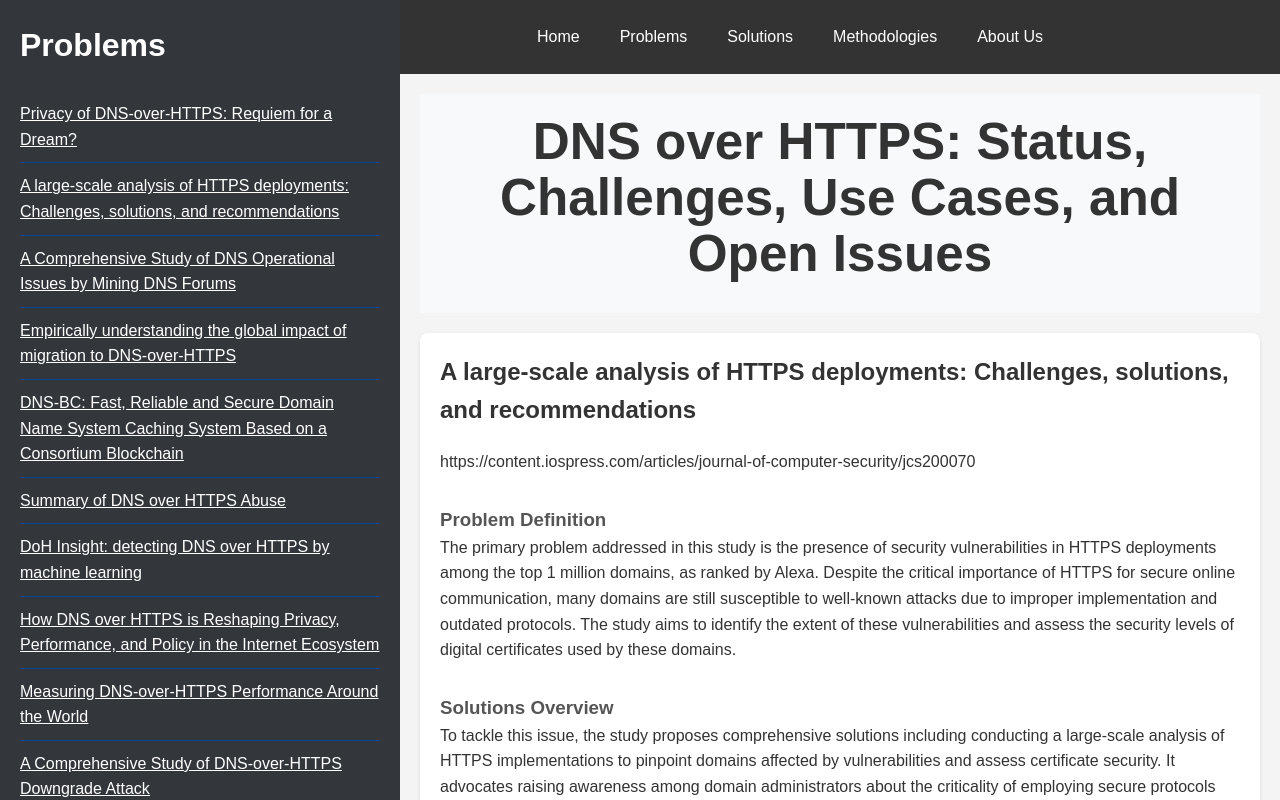
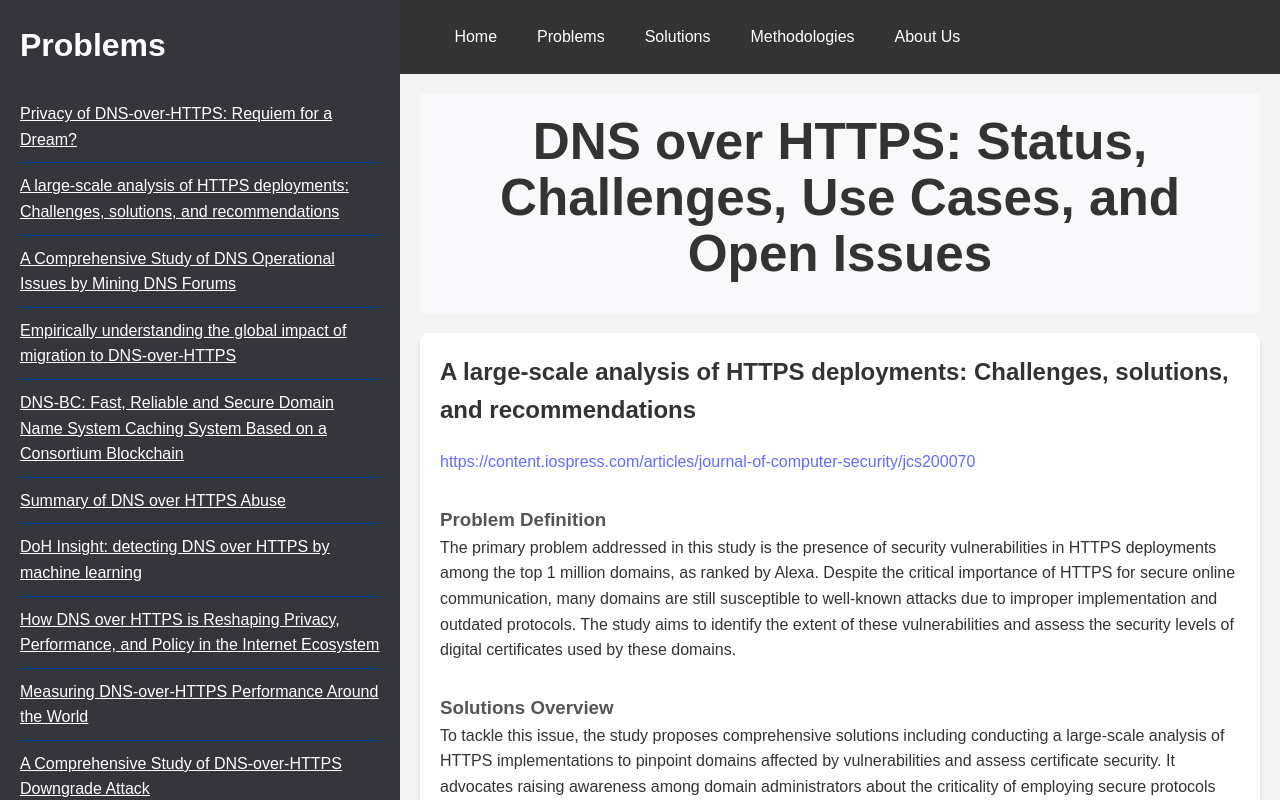
Before and after one commit to jacksayshi/SPA-WT, a React (Vite) app in the folder IOT/: page / in a window 1280 px wide. Both pictures are taken after a click on the element 995 px from the left and 554 px from the top of the page. Shown: the top 800 px of the page. Built offline with nearby package versions, Linux system fonts and the light colour scheme.

Commit message:
made changes and commited to puneeth-branch3

```diff
--- a/IOT/src/App.jsx
+++ b/IOT/src/App.jsx
@@ -575,7 +575,7 @@ methodologyCategory:"System Design and Implementation",
         />
         <main className="main-content">
           {aboutUsContent.length > 0 ? (
-            <TeamMembers teamMembers={aboutUsContent} />
+            <TeamMembers teamMembers={aboutUsCsontent} />
           ) : (
             <>
               <TitleAbout />
--- a/IOT/src/Components/HorizontalNavBar.jsx
+++ b/IOT/src/Components/HorizontalNavBar.jsx
@@ -86,6 +86,7 @@ const HorizontalNavBar = ({ onCategorySelect, onAboutUsSelect }) => {
         </div>
       </div>
       <a href="#" onClick={onAboutUsSelect}>About Us</a>
+      console.log("puneeth");
     </div>
   );
 };
--- a/IOT/src/Components/Problems.jsx
+++ b/IOT/src/Components/Problems.jsx
@@ -1,3 +1,39 @@
+// import '../Styles/Problems.css';
+
+// const Problems = ({ problems, selectedProblem, onSelectProblem, selectedCategory }) => {
+//   const filteredProblems = selectedCategory
+//     ? problems.filter(problem => problem.section1.toLowerCase().includes(selectedCategory.toLowerCase()))
+//     : problems;
+
+//   if (selectedProblem) {
+//     return (
+//       <div className="problem-content">
+//         <h2>{selectedProblem.title}</h2>
+//         <p>{selectedProblem.description}</p>
+//         <h3>Problem Definition</h3>
+//         <p>{selectedProblem.section1}</p>
+//         <h3>Solutions Overview</h3>
+//         <p>{selectedProblem.section2}</p>
+//         <h3>Methodology Approaches</h3>
+//         <p>{selectedProblem.section3}</p>
+//         <button onClick={() => onSelectProblem(null)}>Back to All Problems</button>
+//       </div>
+//     );
+//   }
+
+//   return (
+//     <div className="problems-container">
+//       {filteredProblems.map((problem, idx) => (
+//         <div key={idx} className="problem-card" onClick={() => onSelectProblem(problem)}>
+//           <h3>{problem.title}</h3>
+//           <p>{problem.description}</p>
+//         </div>
+//       ))}
+//     </div>
+//   );
+// };
+
+// export default Problems;
 
 
 
@@ -15,7 +51,7 @@ const Problems = ({ problems, selectedProblem, onSelectProblem, selectedCategory
     return (
       <div className="problem-content">
         <h2>{selectedProblem.title}</h2>
-        <p>{selectedProblem.description}</p>
+        <a href={selectedProblem.link} target="_blank" rel="noopener noreferrer">{selectedProblem.description}</a>
         <h3>Problem Definition</h3>
         <p>{selectedProblem.section1}</p>
         <h3>Solutions Overview</h3>
@@ -32,7 +68,7 @@ const Problems = ({ problems, selectedProblem, onSelectProblem, selectedCategory
       {filteredProblems.map((problem, idx) => (
         <div key={idx} className="problem-card" onClick={() => onSelectProblem(problem)}>
           <h3>{problem.title}</h3>
-          <p>{problem.description}</p>
+          {/* <p>{problem.description}</p> */}
         </div>
       ))}
     </div>
```
